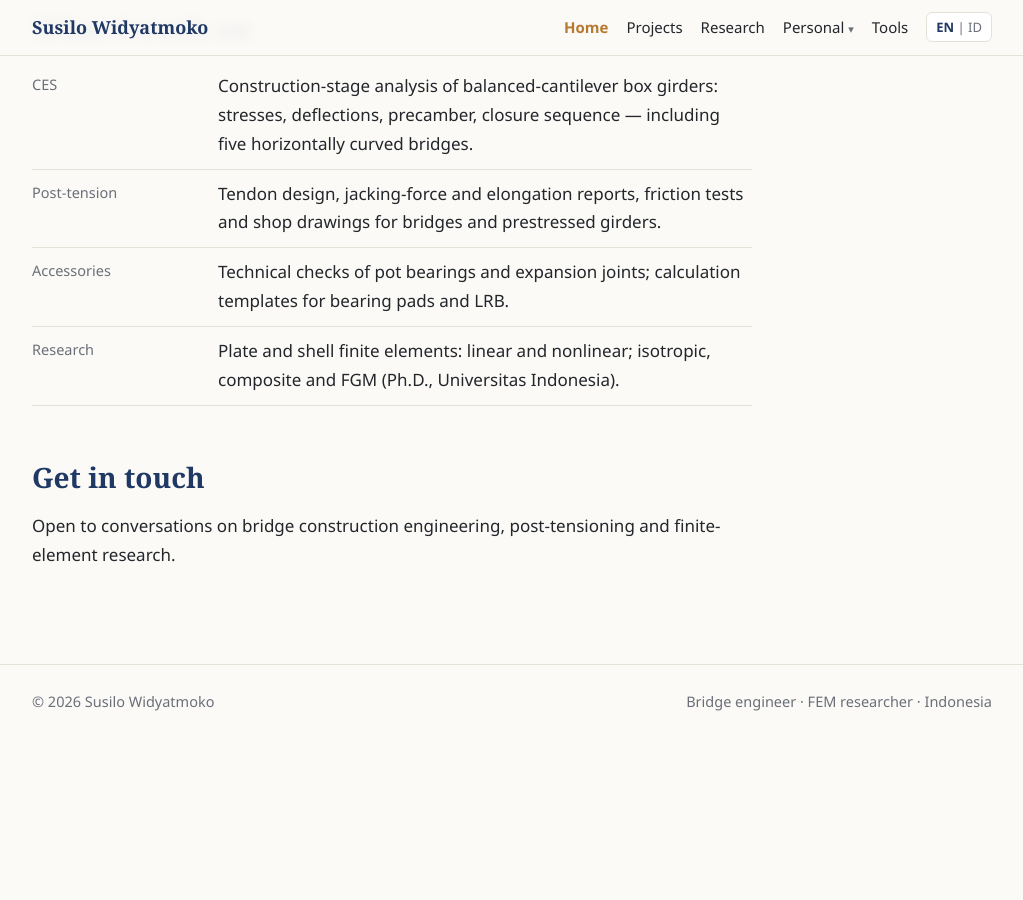
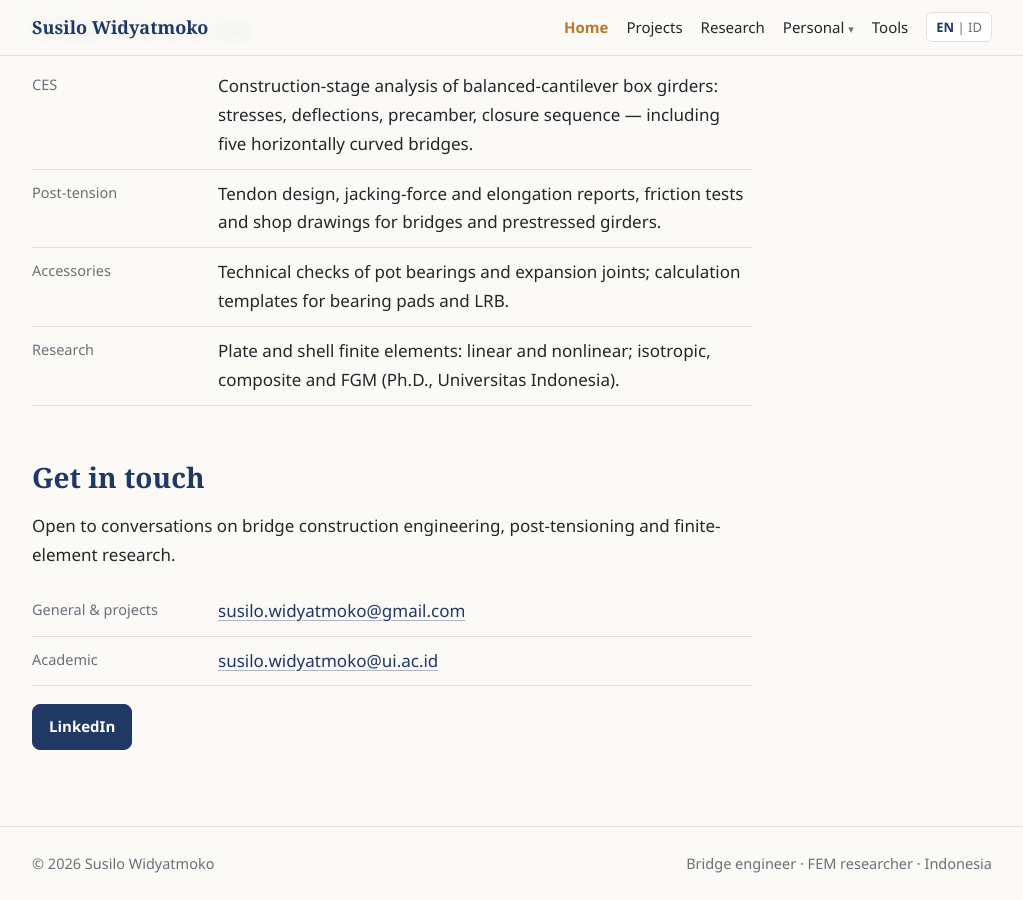
Before and after one commit to susilowidyatmoko/susilowidyatmoko.github.io, a Jekyll site: the page built from index.html, in a window 1280 px wide and 900 px high, scrolled down 840 px. Shown: the whole window, without its empty margins (128-1151 px from the left). Built offline with Jekyll 4.4.1, drawn with Linux system fonts in a browser that asks for light colours; before the commit the page ends 1577 px from its top, so only the background shows below that.

Commit message:
Add contact emails and LinkedIn
Co-Authored-By: Claude Opus 5.5 <noreply@anthropic.com>

```diff
--- a/assets/site.js
+++ b/assets/site.js
@@ -60,3 +60,10 @@ function drawElevation(el) {
   el.innerHTML = s + (el.dataset.cap ? '<div class="cap">' + el.dataset.cap + '</div>' : '');
 }
 document.querySelectorAll('.elev[data-spans]').forEach(drawElevation);
+
+// Email links are assembled in the browser so the plain address is not in the HTML (less spam from scrapers).
+document.querySelectorAll('a.mail[data-u]').forEach(function (a) {
+  var addr = a.dataset.u + '@' + a.dataset.d;
+  a.href = 'mailto:' + addr;
+  a.textContent = addr;
+});
--- a/index.html
+++ b/index.html
@@ -58,9 +58,12 @@ nav: home
   <h2><span class="en">Get in touch</span><span class="id">Kontak</span></h2>
   <p class="en">Open to conversations on bridge construction engineering, post-tensioning and finite-element research.</p>
   <p class="id">Terbuka untuk diskusi seputar construction engineering jembatan, post-tension, dan riset elemen hingga.</p>
+  <ul class="tl">
+    <li><span class="when"><span class="en">General & projects</span><span class="id">Umum & proyek</span></span><span><a class="mail" data-u="susilo.widyatmoko" data-d="gmail.com">susilo.widyatmoko [at] gmail.com</a></span></li>
+    <li><span class="when"><span class="en">Academic</span><span class="id">Akademik</span></span><span><a class="mail" data-u="susilo.widyatmoko" data-d="ui.ac.id">susilo.widyatmoko [at] ui.ac.id</a></span></li>
+  </ul>
   <div class="btns">
-    <a class="pending btn primary" href="mailto:">Email</a>
-    <a class="pending btn" href="#">LinkedIn</a>
+    <a class="btn primary" href="https://www.linkedin.com/in/susilowidyatmoko/" target="_blank" rel="noopener">LinkedIn</a>
     <a class="pending btn" href="#">ORCID</a>
     <a class="pending btn" href="#">Google Scholar</a>
   </div>
```
